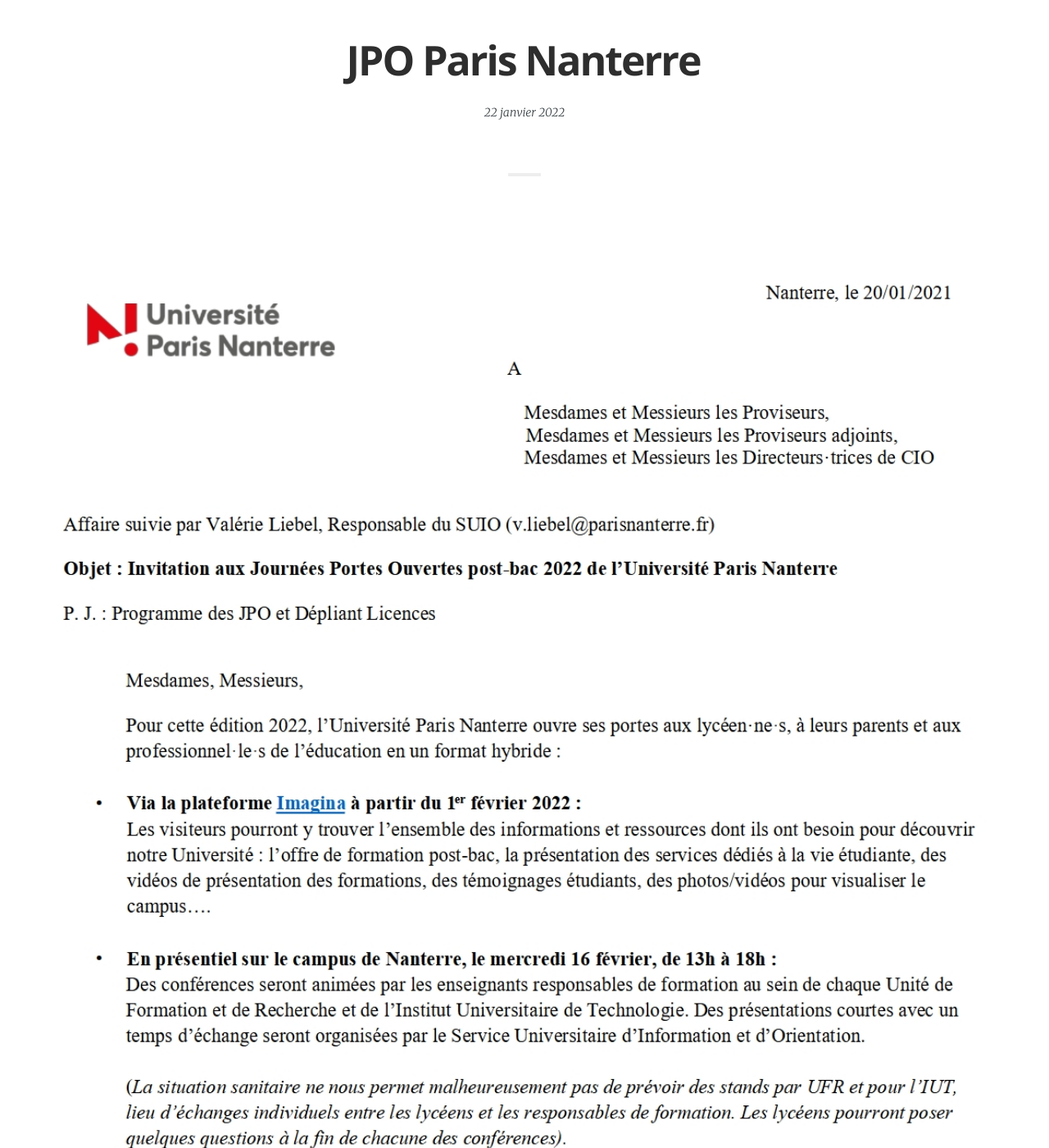
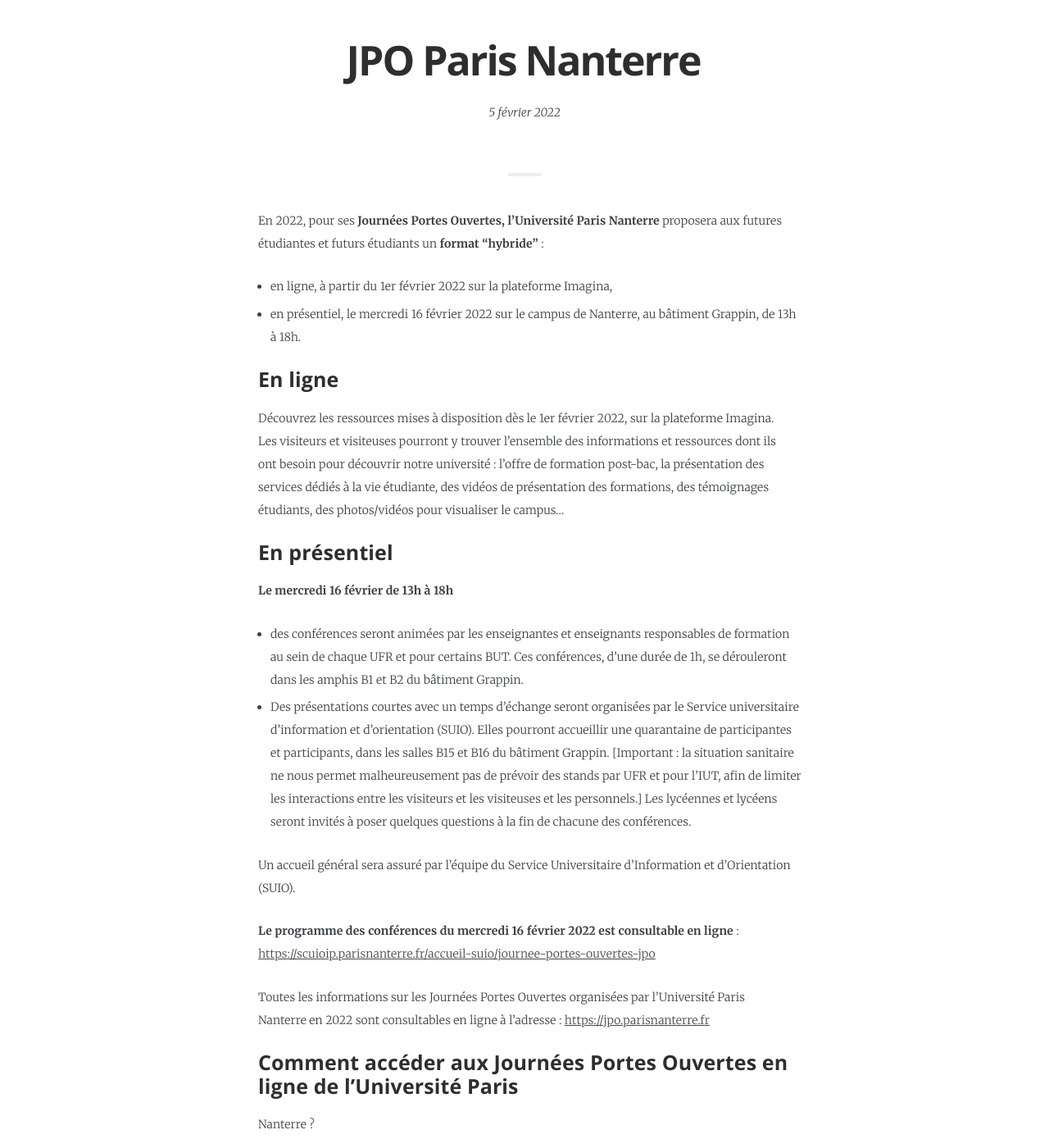
Before and after one commit to cvl-monet/cvl-monet.github.io, a Jekyll site: the page built from _posts/2022-01-22-JPO-Paris-Nanterre.md, in a window 1280 px wide and 1400 px high, scrolled down 377 px. Shown: the whole window at 82% size. Built offline with Jekyll 4.4.1, drawn with Linux system fonts in a browser that asks for light colours; some web fonts are replaced; some of the changed text lies outside the part shown.

Commit message:
JPO Paris Nanterre update

```diff
--- a/_posts/2022-01-22-JPO-Paris-Nanterre.md
+++ b/_posts/2022-01-22-JPO-Paris-Nanterre.md
@@ -1,15 +1,69 @@
 ---
 layout:            post
 title:             "JPO Paris Nanterre"
-date:              2022-01-22 14:41:00 +0100
+date:              2022-02-05 20:14:00 +0100
 tags:              portes ouvertes nanterre
 category:          Portes-ouvertes
 author:            clovis bourges
 language:          fr
 ---
 
+En 2022, pour ses **Journées Portes Ouvertes, l’Université Paris Nanterre**
+proposera aux futures étudiantes et futurs étudiants un **format “hybride”** :
+
+- en ligne, à partir du 1er février 2022 sur la plateforme Imagina,
+- en présentiel, le mercredi 16 février 2022 sur le campus de Nanterre, au bâtiment Grappin, de 13h à 18h.
+
+### En ligne
+
+Découvrez les ressources mises à disposition dès le 1er février 2022, sur la
+plateforme Imagina.
+Les visiteurs et visiteuses pourront y trouver l’ensemble des informations et
+ressources dont ils ont besoin pour découvrir notre université : l’offre de
+formation post-bac, la présentation des services dédiés à la vie étudiante, des
+vidéos de présentation des formations, des témoignages étudiants, des
+photos/vidéos pour visualiser le campus…
+
+### En présentiel
+
+**Le mercredi 16 février de 13h à 18h**
+- des conférences seront animées par les enseignantes et enseignants responsables de formation au sein de chaque UFR et pour certains BUT.
+Ces conférences, d’une durée de 1h, se dérouleront dans les amphis B1 et B2 du bâtiment Grappin.
+- Des présentations courtes avec un temps d’échange seront organisées par le
+Service universitaire d’information et d’orientation (SUIO).
+Elles pourront accueillir une quarantaine de participantes et participants, dans les salles B15 et B16 du bâtiment Grappin.
+[Important : la situation sanitaire ne nous permet malheureusement pas de
+prévoir des stands par UFR et pour l’IUT, afin de limiter les interactions entre
+les visiteurs et les visiteuses et les personnels.]
+Les lycéennes et lycéens seront invités à poser quelques questions à la fin de
+chacune des conférences.
+
+Un accueil général sera assuré par l’équipe du Service Universitaire d’Information et d’Orientation (SUIO).
+
+**Le programme des conférences du mercredi 16 février 2022 est consultable en ligne** : [https://scuioip.parisnanterre.fr/accueil-suio/journee-portes-ouvertes-jpo](https://scuioip.parisnanterre.fr/accueil-suio/journee-portes-ouvertes-jpo)
+
+Toutes les informations sur les Journées Portes Ouvertes organisées par
+l’Université Paris Nanterre en 2022 sont consultables en ligne à l’adresse :
+[https://jpo.parisnanterre.fr](https://jpo.parisnanterre.fr)
+
+
+### Comment accéder aux Journées Portes Ouvertes en ligne de l’Université Paris
+Nanterre ?
+
+Sur un ordinateur :
+rendez-vous directement sur Imagina à partir du 1er février 2022 à
+l’adresse [https://app.imagina.com/location/111321](https://app.imagina.com/location/111321)
+
+Sur un smartphone :
+- Naviguer librement avec le menu pour découvrir le campus, l’offre de
+formation, poser des questions, etc. ;
+- S’abonner pour recevoir les notifications.
+- Télécharger l’application Imagina depuis l’App Store ou Google Play ;
+- Renseigner « Université Paris Nanterre » dans le moteur de recherche
+Un événement Facebook a été créé sur la page officielle de l’université :
+[https://facebook.com/events/668494244334058](https://facebook.com/events/668494244334058)
+
 <div class="large">
-  <img src="{{ "/media/img/NANTERRE/Lettre-invitation.jpg" | absolute_url }}" />
   <img src="{{ "/media/img/NANTERRE/Programme-JPO-UNIVERSITE-PARIS.jpg" | absolute_url }}" />
   <img src="{{ "/media/img/NANTERRE/Programme-JPO-2.jpg" | absolute_url }}" />
   <img src="{{ "/media/img/NANTERRE/Depliant-1.jpg" | absolute_url }}" />
```
Also changed, not shown: media/img/NANTERRE/Lettre-invitation.jpg (deleted).
